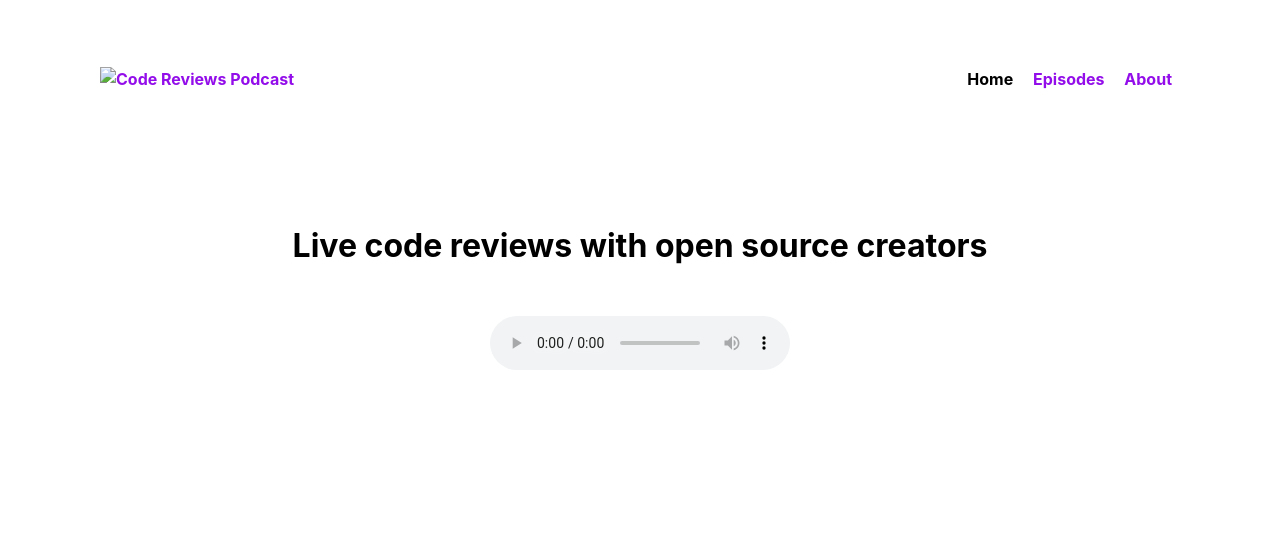
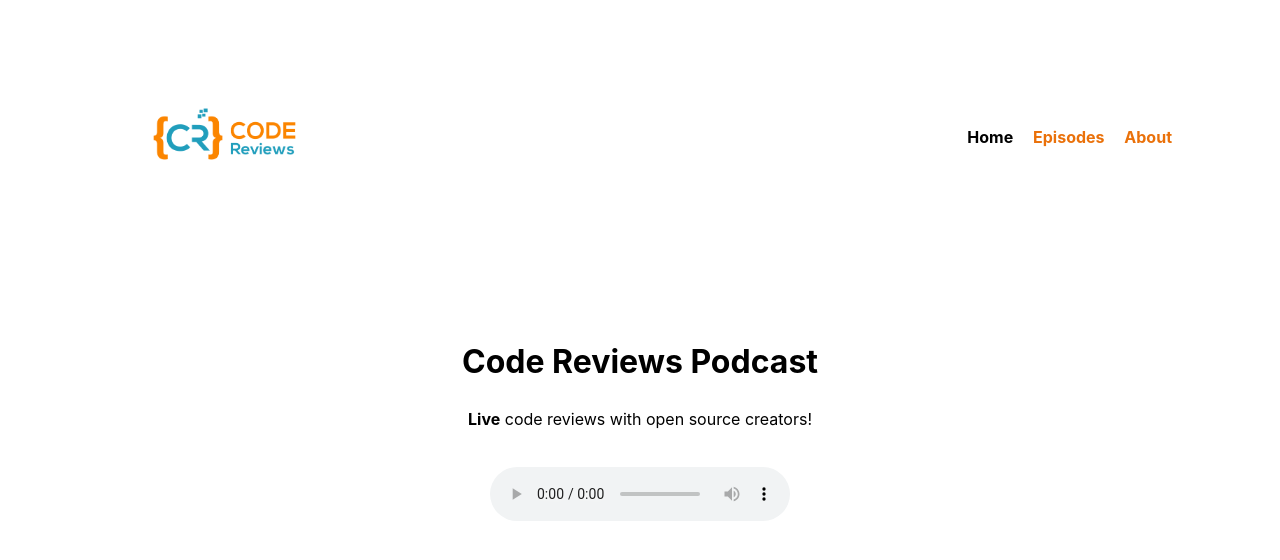
Before and after one commit to NickHerrig/codereviewspodcast.com, a plain HTML site: page index.html in a window 1280 px wide. Drawn offline with Linux system fonts and the light colour scheme.

Commit message:
Add logo and change hyperlink color to orange

```diff
--- a/index.html
+++ b/index.html
@@ -15,14 +15,15 @@
 <body>
     <header>
         <nav>
-            <a href="https://codereviewspodcast.com"><img alt="Code Reviews Podcast" src="./img/logo.png" height="70"></a>
+            <a href="https://codereviewspodcast.com"><img alt="Code Reviews Podcast" src="./static/img/logo.png" height="140"></a>
             <ul>
                 <li>Home</li>
                 <li><a href="#episodes">Episodes</a></li>
                 <li><a href="#about">About</a></li>
             </ul>
         </nav>
-        <h1>Live code reviews with open source creators</h1>
+        <h1>Code Reviews Podcast</h1>
+	<p><b>Live</b> code reviews with open source creators!</p>
         <br>
 
         <audio controls>
--- a/static/css/mvp.css
+++ b/static/css/mvp.css
@@ -7,7 +7,7 @@
     --color-accent: #118bee15;
     --color-bg: #fff;
     --color-bg-secondary: #e9e9e9;
-    --color-secondary: #920de9;
+    --color-secondary: #ea710a;
     --color-secondary-accent: #920de90b;
     --color-shadow: #f4f4f4;
     --color-text: #000;
```
Also changed, not shown: static/img/logo.png (added).
